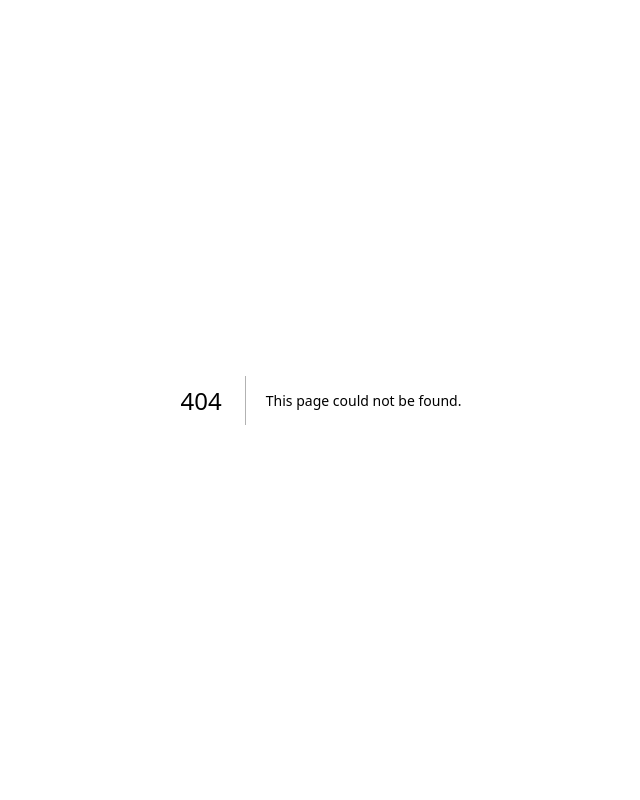
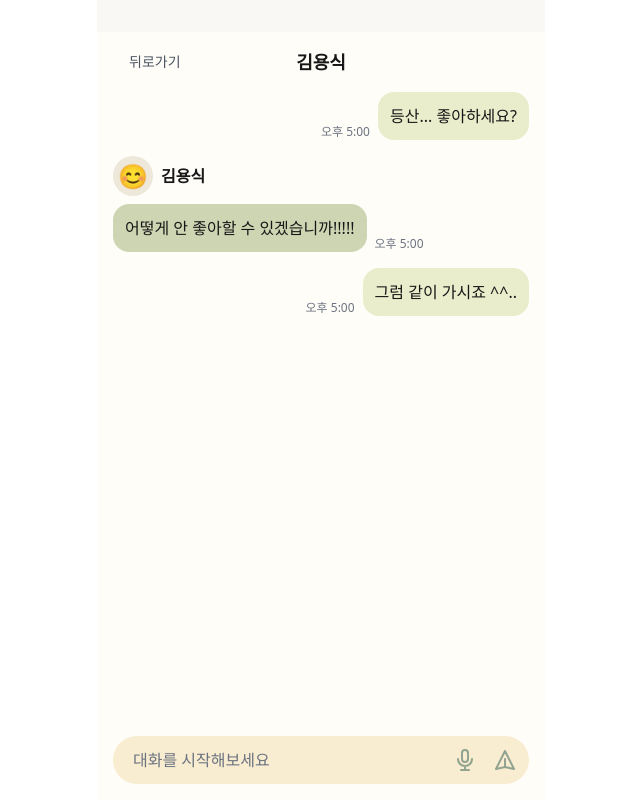
Before and after one commit to paas-able/Doranchae, a Next.js app in the folder app/: page /chat in a window 1280 px wide. Before the commit this address had no page. Shown: the whole page, without its empty margins (319-959 px from the left). Built offline with nearby package versions, Linux system fonts and the light colour scheme.

Commit message:
feat: 채팅 기능 작성

```diff
--- /dev/null
+++ b/app/src/app/chat/page.tsx
@@ -0,0 +1,136 @@
+"use client";
+
+import React, { useState, useEffect, useRef } from 'react';
+
+// 메시지 데이터 타입 정의
+type Message = {
+    id: number;
+    sender: '김용식' | 'me';
+    text: string;
+    timestamp: string;
+};
+
+// 초기 채팅 데이터 예시
+const initialMessages: Message[] = [
+    { id: 1, sender: 'me', text: '등산... 좋아하세요?', timestamp: '오후 5:00' },
+    { id: 2, sender: '김용식', text: '어떻게 안 좋아할 수 있겠습니까!!!!!', timestamp: '오후 5:00' },
+    { id: 3, sender: 'me', text: '그럼 같이 가시죠 ^^..', timestamp: '오후 5:00' },
+];
+
+const ChatPage = () => {
+    const [messages, setMessages] = useState<Message[]>(initialMessages);
+    const [inputValue, setInputValue] = useState('');
+    const chatEndRef = useRef<HTMLDivElement>(null);
+
+    // 새 메시지가 추가될 때마다 스크롤을 맨 아래로 이동시키는 효과
+    useEffect(() => {
+        chatEndRef.current?.scrollIntoView({ behavior: 'smooth' });
+    }, [messages]);
+
+    // 현재 시간을 "오전/오후 H:MM" 형식으로 반환하는 함수
+    const getCurrentTimestamp = () => {
+        const date = new Date();
+        const hours = date.getHours();
+        const minutes = date.getMinutes().toString().padStart(2, '0');
+        const ampm = hours >= 12 ? '오후' : '오전';
+        const formattedHours = hours % 12 || 12; // 12시간 형식으로 변환
+        return `${ampm} ${formattedHours}:${minutes}`;
+    };
+
+    // 메시지 전송 처리 함수
+    const handleSendMessage = () => {
+        if (inputValue.trim() === '') return; // 빈 메시지는 전송하지 않음
+
+        const newMessage: Message = {
+            id: Date.now(), // 간단하게 현재 시간을 고유 ID로 사용
+            sender: 'me',
+            text: inputValue,
+            timestamp: getCurrentTimestamp(),
+        };
+
+        setMessages([...messages, newMessage]);
+        setInputValue(''); // 입력창 비우기
+    };
+
+    // Enter 키로 메시지를 전송하는 함수
+    const handleKeyDown = (event: React.KeyboardEvent<HTMLInputElement>) => {
+        if (event.key === 'Enter' && !event.nativeEvent.isComposing) {
+            handleSendMessage();
+        }
+    };
+
+    return (
+        <div className="flex flex-col h-screen max-w-md mx-auto bg-[#FAF8F5] font-sans">
+            <header className="relative flex items-center justify-center p-4">
+
+            </header>
+
+            <main className="flex-1 p-4 overflow-y-auto bg-[#FFFDF7]">
+                <div className="relative flex items-center justify-center px-4 pb-4">
+                    <button className="absolute left-4 text-sm text-gray-600">뒤로가기</button>
+                    <h1 className="text-lg font-bold">김용식</h1>
+                </div>
+                <div className="space-y-4">
+                    {messages.map((msg, index) => {
+                        const prevSender = index > 0 ? messages[index - 1].sender : null;
+                        const showSenderInfo = msg.sender !== 'me' && msg.sender !== prevSender;
+
+                        if (msg.sender === 'me') {
+                            return (
+                                <div key={msg.id} className="flex items-end justify-end gap-2">
+                                    <span className="text-xs text-gray-500 whitespace-nowrap">{msg.timestamp}</span>
+                                    <div className="bg-[#EAEDCC] p-3 rounded-2xl max-w-[70%]">
+                                        <p className="break-words">{msg.text}</p>
+                                    </div>
+                                </div>
+                            );
+                        } else {
+                            return (
+                                <div key={msg.id}>
+                                    {showSenderInfo && (
+                                        <div className="flex items-center gap-2 mb-2">
+                                            <div
+                                                className="w-10 h-10 rounded-full flex items-center justify-center text-2xl bg-[#EEE8DA]">
+                                                <span>😊</span>
+                                            </div>
+                                            <span className="font-semibold">{msg.sender}</span>
+                                        </div>
+                                    )}
+                                    <div className="flex items-end justify-start gap-2">
+                                        <div className="bg-[#CED5B2] p-3 rounded-2xl max-w-[70%]">
+                                            <p className="break-words">{msg.text}</p>
+                                        </div>
+                                        <span className="text-xs text-gray-500 whitespace-nowrap">{msg.timestamp}</span>
+                                    </div>
+                                </div>
+                            );
+                        }
+                    })}
+                    {/* 스크롤 위치를 위한 빈 div */}
+                    <div ref={chatEndRef}/>
+                </div>
+            </main>
+
+            <footer className="p-4 bg-[#FFFDF7]">
+                <div className="flex items-center p-1 bg-[#F8EDD0] rounded-full">
+                    <input
+                        type="text"
+                        placeholder="대화를 시작해보세요"
+                        className="flex-1 px-4 py-2 bg-transparent focus:outline-none placeholder-gray-500"
+                        value={inputValue}
+                        onChange={(e) => setInputValue(e.target.value)}
+                        onKeyDown={handleKeyDown}
+                    />
+                    <button className="p-2">
+                        <svg xmlns="http://www.w3.org/2000/svg" className="h-6 w-6 text-[#92A391]" fill="none" viewBox="0 0 24 24" stroke="currentColor"><path strokeLinecap="round" strokeLinejoin="round" strokeWidth={2} d="M19 11a7 7 0 01-7 7m0 0a7 7 0 01-7-7m7 7v4m0 0H8m4 0h4m-4-8a3 3 0 01-3-3V5a3 3 0 116 0v6a3 3 0 01-3 3z" /></svg>
+                    </button>
+                    <button className="p-2" onClick={handleSendMessage}>
+                        <svg xmlns="http://www.w3.org/2000/svg" className="h-6 w-6 text-[#92A391]" fill="none" viewBox="0 0 24 24" stroke="currentColor"><path strokeLinecap="round" strokeLinejoin="round" strokeWidth={2} d="M12 19l9 2-9-18-9 18 9-2zm0 0v-8" /></svg>
+                    </button>
+                </div>
+            </footer>
+        </div>
+    );
+};
+
+export default ChatPage;
```
